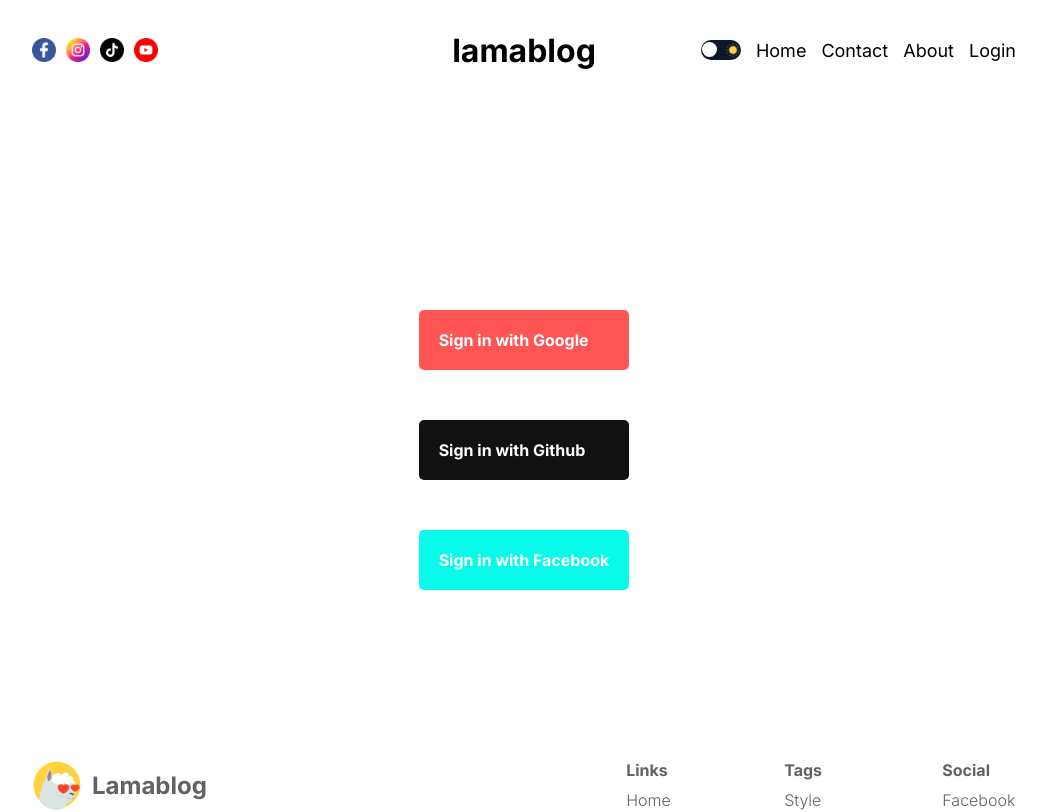
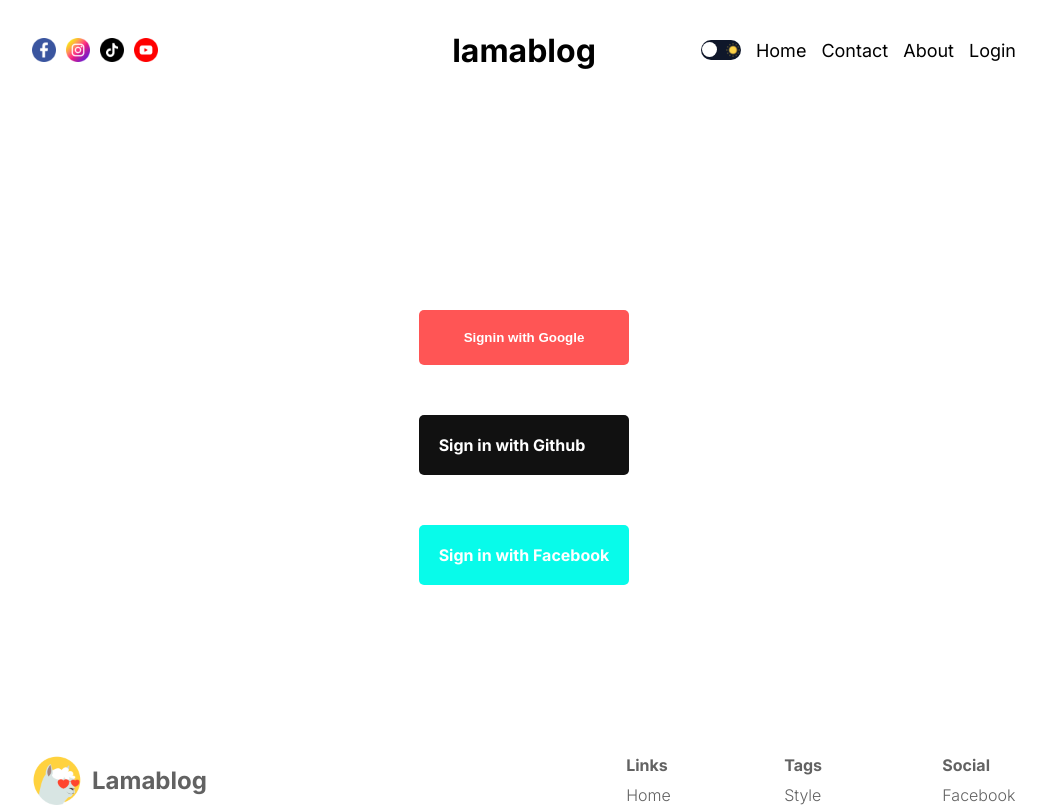
Before and after one commit to techking11/lamablogapp, a Next.js app: page /login in a window 1280 px wide. Shown: the top 812 px of the page, without its empty margins (116-1162 px from the left). Built offline with nearby package versions, Linux system fonts and the light colour scheme.

Commit message:
add: google auth provider setup

```diff
--- /dev/null
+++ b/app/api/auth/[...nextauth]/route.js
@@ -0,0 +1,2 @@
+import { handlers } from "@/auth" // Referring to the auth.ts we just created
+export const { GET, POST } = handlers
--- a/app/login/loginPage.module.css
+++ b/app/login/loginPage.module.css
@@ -21,6 +21,7 @@
   color: white;
   font-weight: bold;
   cursor: pointer;
+  width: 100%;
 }
 
 .socialButton:first-child {
--- a/app/login/page.jsx
+++ b/app/login/page.jsx
@@ -1,9 +1,20 @@
+import { signIn } from "@/auth"
 import styles from './loginPage.module.css'
+
 function LoginPage() {
   return (
     <div className={styles.container}>
       <div className={styles.wrapper}>
-        <div className={styles.socialButton}>Sign in with Google</div>
+        <div className={styles.signInGoogle}>
+          <form
+            action={async () => {
+              "use server"
+              await signIn("google")
+            }}
+          >
+            <button type="submit" className={styles.socialButton}>Signin with Google</button>
+          </form>
+        </div>
         <div className={styles.socialButton}>Sign in with Github</div>
         <div className={styles.socialButton}>Sign in with Facebook</div>
       </div>
--- a/app/write/writePage.module.css
+++ b/app/write/writePage.module.css
@@ -1,4 +1,4 @@
-.container {}
+/* .container {} */
 
 .editor {
   display: flex;
@@ -44,6 +44,7 @@
   border: none;
   outline: none;
   background-color: transparent;
+  color: #b3b3b1;
 }
 
 .input::placeholder {
@@ -59,4 +60,5 @@
   background-color: #1a8917;
   color: white;
   cursor: pointer;
+  border-radius: 20px;
 }
--- /dev/null
+++ b/auth.js
@@ -0,0 +1,6 @@
+import NextAuth from "next-auth"
+import Google from "next-auth/providers/google"
+
+export const { handlers, signIn, signOut, auth } = NextAuth({
+  providers: [Google],
+})
--- a/package.json
+++ b/package.json
@@ -10,6 +10,7 @@
   },
   "dependencies": {
     "next": "16.3.0",
+    "next-auth": "^5.0.0-beta.32",
     "react": "19.2.8",
     "react-dom": "19.2.8",
     "react-quill-new": "^3.8.3"
--- /dev/null
+++ b/proxy.js
@@ -0,0 +1 @@
+export { auth as proxy } from "@/auth"
```
Also changed, not shown: 1 other file (tests, documents, lock files or other folders).
